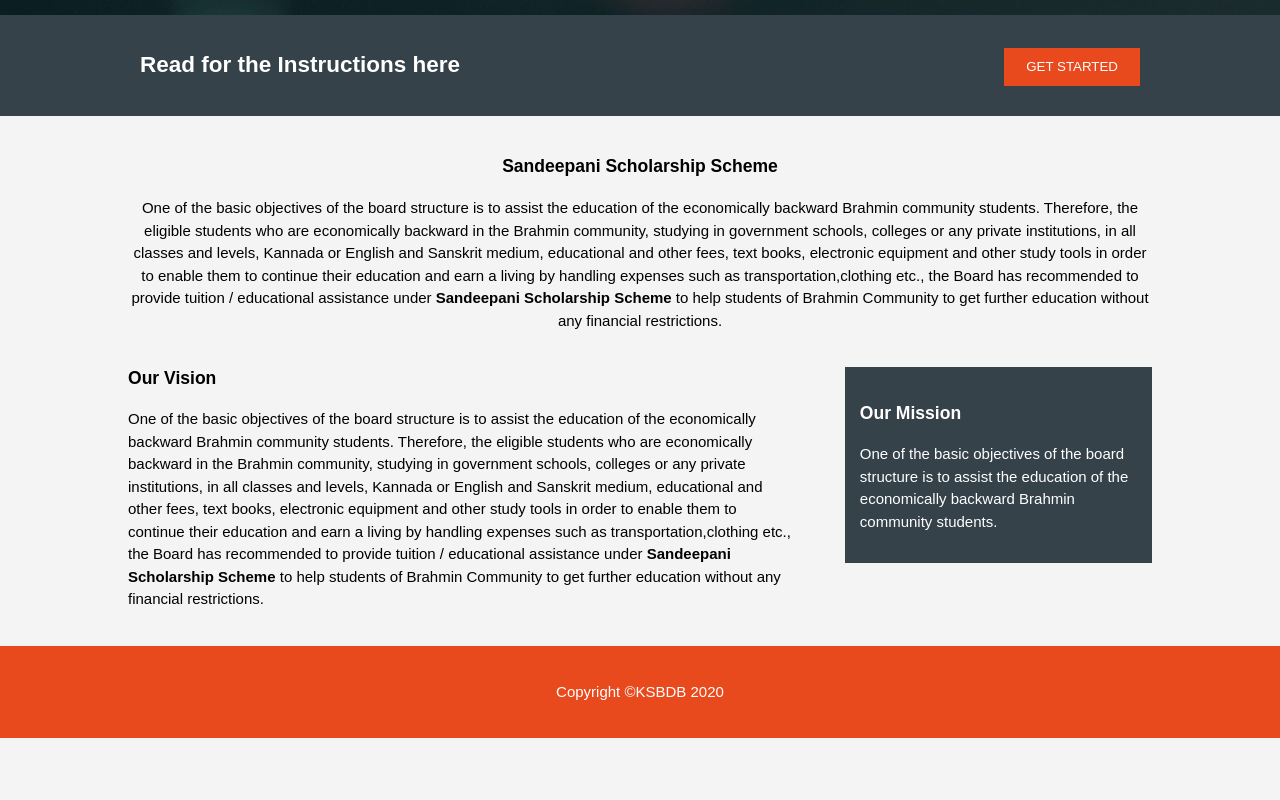
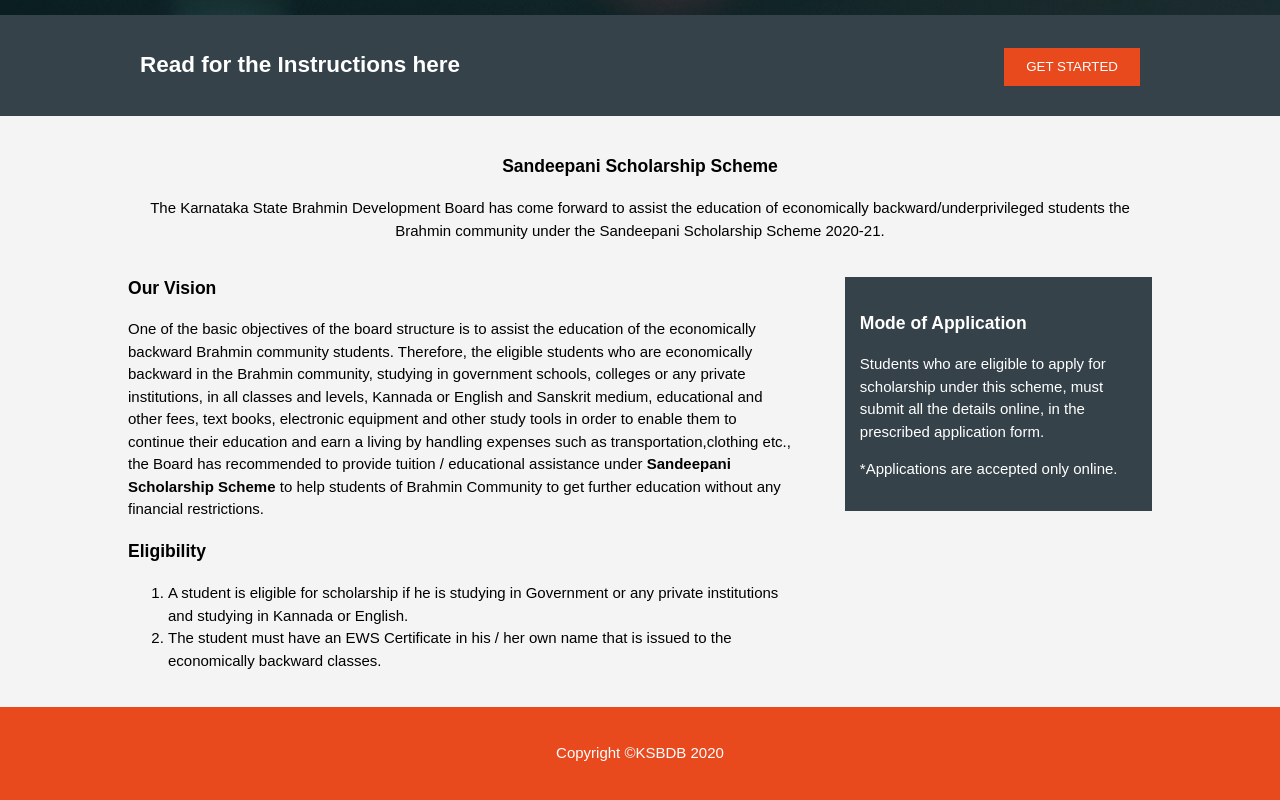
Before and after one commit to manasagowda579/Spogworks-Sandeepani, a plain HTML site: page index.html in a window 1280 px wide. Shown: the part 765-1565 px from the top of the page. Before the commit the page ends 1503 px from the top, so only its background shows below. Drawn offline with Linux system fonts and the light colour scheme.

Commit message:
third commit

```diff
--- a/index.html
+++ b/index.html
@@ -49,18 +49,9 @@
         <div class="container">
             <h3>Sandeepani Scholarship Scheme</h3>
 				<p>
-                     One of the basic objectives of the board structure is to assist the
-                     education of the economically backward Brahmin community students.
-                     Therefore, the eligible students who are economically backward in the Brahmin
-                     community, studying in government schools, colleges or any
-                     private institutions, in all classes and levels, Kannada or English
-                     and Sanskrit medium, educational and other fees, text books,
-                     electronic equipment and other study tools in order to enable them
-                     to continue their education and earn a living by handling expenses
-                     such as transportation,clothing etc., the Board has recommended to
-                     provide tuition / educational assistance under <b>Sandeepani Scholarship Scheme</b>
-                     to help students of Brahmin Community to get further education
-                     without any financial restrictions.
+                    The Karnataka State Brahmin Development Board has come forward to
+                    assist the education of economically backward/underprivileged students
+                    the Brahmin community under the Sandeepani Scholarship Scheme 2020-21.
                 </p>
 
         </div>
@@ -82,13 +73,24 @@
                     provide tuition / educational assistance under <b>Sandeepani Scholarship Scheme</b>
                     to help students of Brahmin Community to get further education
                     without any financial restrictions.</p>
+
+                <h1 class="page-title">Eligibility</h1>
+                <ol>
+                    <li>A student is eligible for scholarship if he is studying in
+                        Government or any private institutions and studying in Kannada or
+                        English.</li>
+                    <li>The student must have an EWS Certificate in his / her own name
+                        that is issued to the economically backward classes.</li>
+                </ol>
+
             </article>
 
             <aside id="sidebar">
                 <div class="dark">
-                    <h3>Our Mission</h3>
-                    <p>One of the basic objectives of the board structure is to assist the
-                    education of the economically backward Brahmin community students.</p>
+                    <h3>Mode of Application</h3>
+                    <p>Students who are eligible to apply for scholarship under this scheme,
+                        must submit all the details online, in the prescribed application form.</p>
+                    <p>*Applications are accepted only online.</p>
                 </div>
             </aside>
         </div>
```
Also changed, not shown: instructions.html (+12 -14 lines), kannadainstruct.html (+7 -8 lines).
